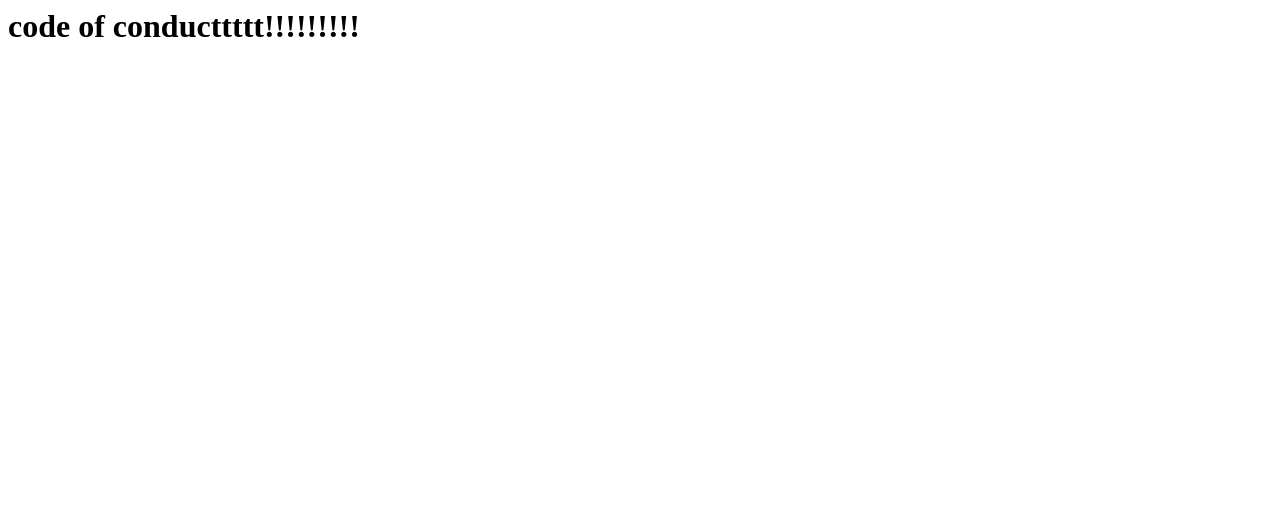
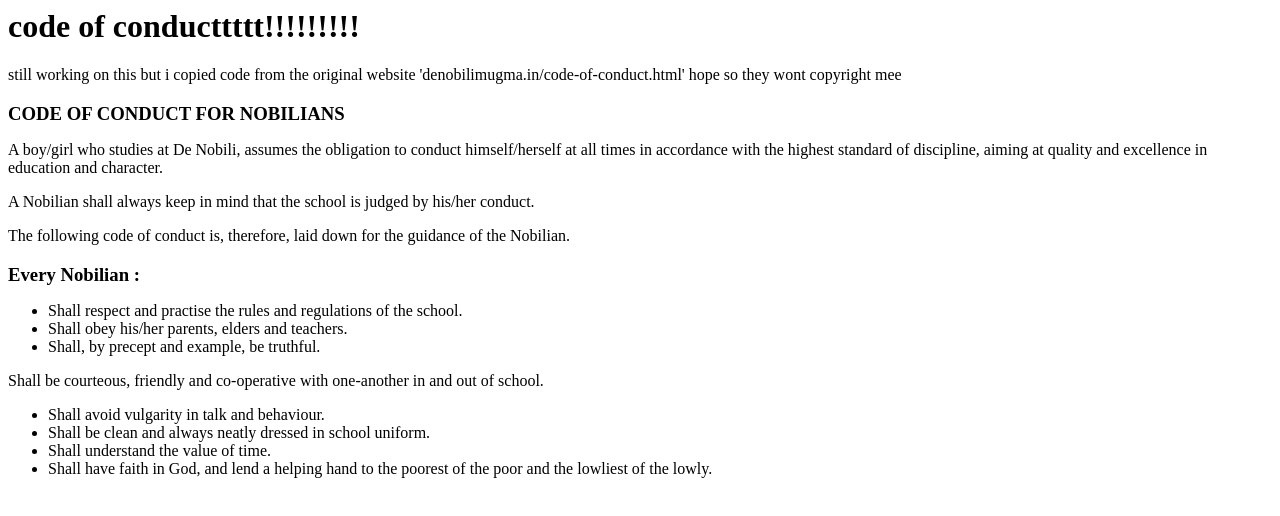
Before and after one commit to AshuNotFound/coc, a plain HTML site: page index.html in a window 1280 px wide. Drawn offline with Linux system fonts and the light colour scheme.

Commit message:
Update index.html

```diff
--- a/index.html
+++ b/index.html
@@ -1 +1,23 @@
 <h1>code of conducttttt!!!!!!!!!</h1>
+still working on this but i copied code from the original website 'denobilimugma.in/code-of-conduct.html'
+hope so they wont copyright mee
+
+<div class="col-md-12">
+  <h3 style="font-weight:bold;margin-bottom:1rem;">CODE OF CONDUCT FOR NOBILIANS</h3>
+<p>A boy/girl who studies at De Nobili, assumes the obligation to conduct himself/herself at all times in accordance with the highest standard of discipline, aiming at quality and excellence in education and character.</p>
+<p>A Nobilian shall always keep in mind that the school is judged by his/her conduct.</p>
+<p>The following code of conduct is, therefore, laid down for the guidance of the Nobilian.</p>
+<h3 style="font-weight:bold;margin-bottom:1rem;">Every Nobilian :</h3>
+<ul>
+<li>Shall respect and practise the rules and regulations of the school.</li>
+<li>Shall obey his/her parents, elders and teachers.</li>
+<li>Shall, by precept and example, be truthful.</li>
+</ul>
+<p> Shall  be  courteous,  friendly  and  co-operative  with  one-another in and out of school.</p>
+<ul>
+<li>Shall avoid vulgarity in talk and behaviour.</li>
+<li>Shall be clean and always neatly dressed in school uniform.</li>
+<li>Shall understand the value of time.</li>
+<li>Shall have faith in God, and lend a helping hand to the poorest of the poor and the lowliest of the lowly.</li>
+</ul>
+</div>
```
